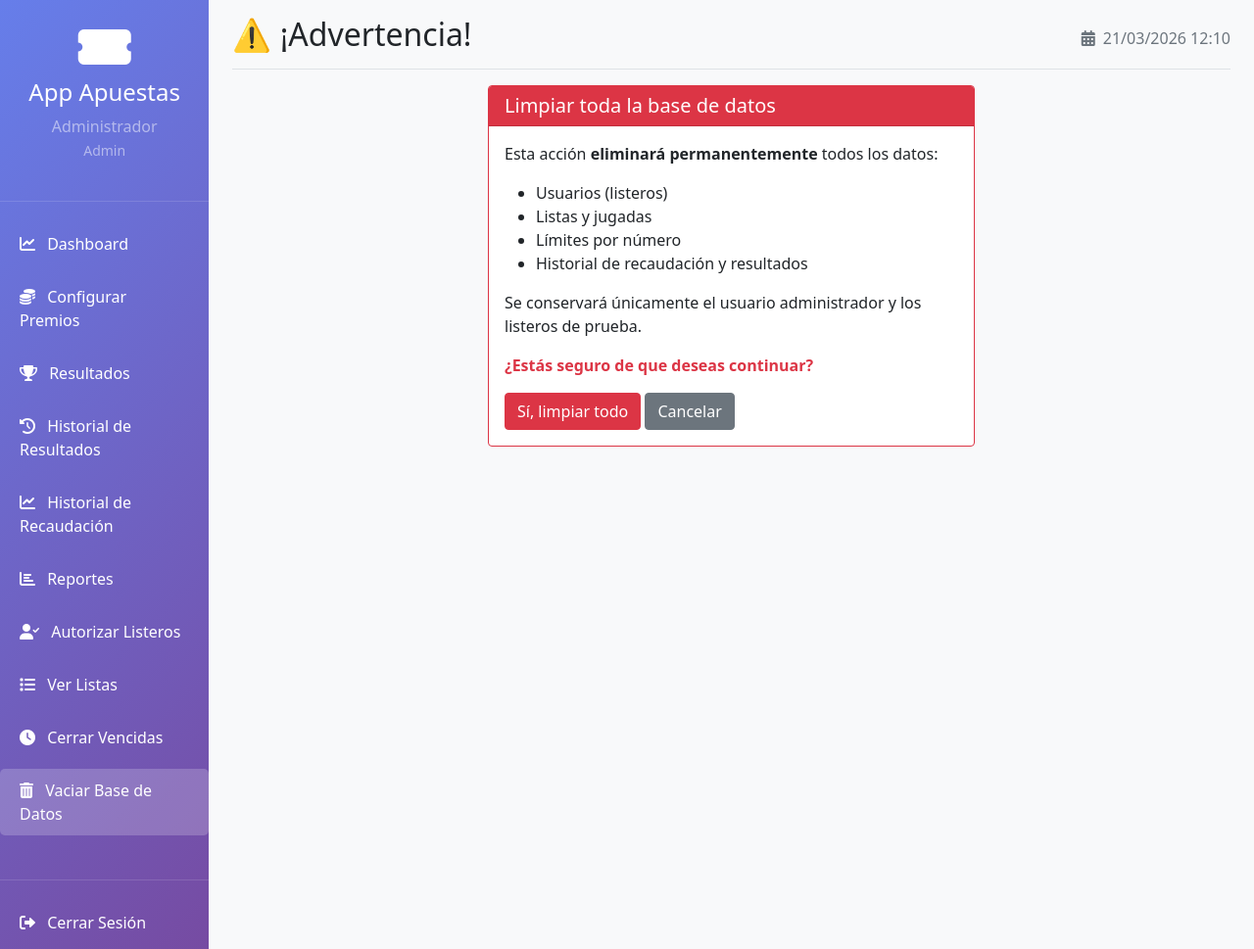
After one commit to Luigi110503/lotto, a Flask app: page /admin/clear_database in a window 1280 px wide. The commit adds this page. Shown: the whole page at 98% size. Run offline with Flask 3, Linux system fonts and the light colour scheme; a user stored in the database is signed in.

Commit message:
Agregar función para vaciar base de datos y corrección de creación automática de tablas

```diff
--- a/app.py
+++ b/app.py
@@ -6,7 +6,7 @@ from models import db, User, Lista, Jugada, LimiteNumero, ResultadoSorteo, Histo
 from auth import auth_bp, admin_required, listero_required, listero_autorizado_required
 from utils import ApuestaCalculator
 import json
-from datetime import datetime, timezone, timedelta
+from datetime import datetime, timezone
 from collections import defaultdict
 
 app = Flask(__name__)
@@ -16,7 +16,6 @@ app.config['SECRET_KEY'] = os.environ.get('SECRET_KEY', 'clave-muy-segura-cambia
 
 database_url = os.environ.get('DATABASE_URL')
 if database_url:
-    # Ajusta el esquema de la URL para SQLAlchemy si viene de Neon
     if database_url.startswith('postgres://'):
         database_url = database_url.replace('postgres://', 'postgresql://', 1)
     app.config['SQLALCHEMY_DATABASE_URI'] = database_url
@@ -270,6 +269,20 @@ def cerrar_vencidas():
     cantidad = cerrar_listas_vencidas()
     flash(f'Se cerraron {cantidad} listas vencidas.', 'success')
     return redirect(url_for('admin_dashboard'))
+
+# ========== VACIAR BASE DE DATOS ==========
+@app.route('/admin/clear_database', methods=['GET', 'POST'])
+@login_required
+@admin_required
+def clear_database():
+    if request.method == 'POST':
+        with app.app_context():
+            db.drop_all()
+            db.create_all()
+            crear_usuarios_iniciales()
+        flash('✅ Base de datos limpiada y reiniciada correctamente.', 'success')
+        return redirect(url_for('admin_dashboard'))
+    return render_template('confirmar_clear.html')
 
 # ========== CONFIGURACIÓN DE PREMIOS ==========
 @app.route('/admin/premios', methods=['GET', 'POST'])
@@ -534,31 +547,34 @@ def sincronizar():
     except Exception as e:
         return jsonify({'status': 'error', 'message': str(e)}), 500
 
-# ========== INICIALIZACIÓN ==========
+# ========== INICIALIZACIÓN DE LA BASE DE DATOS ==========
 def crear_usuarios_iniciales():
-    with app.app_context():
-        db.create_all()
-        admin = User.query.filter_by(username='admin').first()
-        if not admin:
-            admin = User(username='admin', nombre_completo='Administrador', role='admin', activo=True, autorizado=True)
-            admin.set_password('admin123')
-            db.session.add(admin)
-        for u in [('listero1', 'Juan Pérez', True), ('listero2', 'María García', True), ('listero3', 'Carlos López', False)]:
-            if not User.query.filter_by(username=u[0]).first():
-                nuevo = User(username=u[0], nombre_completo=u[1], role='listero', activo=True, autorizado=u[2])
-                if u[2]:
-                    nuevo.fecha_autorizacion = datetime.now(timezone.utc)
-                nuevo.set_password('listero123')
-                db.session.add(nuevo)
-        db.session.commit()
+    """Crea usuario administrador y listeros de prueba si no existen."""
+    admin = User.query.filter_by(username='admin').first()
+    if not admin:
+        admin = User(username='admin', nombre_completo='Administrador', role='admin', activo=True, autorizado=True)
+        admin.set_password('admin123')
+        db.session.add(admin)
+    for u in [('listero1', 'Juan Pérez', True), ('listero2', 'María García', True), ('listero3', 'Carlos López', False)]:
+        if not User.query.filter_by(username=u[0]).first():
+            nuevo = User(username=u[0], nombre_completo=u[1], role='listero', activo=True, autorizado=u[2])
+            if u[2]:
+                nuevo.fecha_autorizacion = datetime.now(timezone.utc)
+            nuevo.set_password('listero123')
+            db.session.add(nuevo)
+    db.session.commit()
 
-        defaults = {'fijo': 70, 'corrido': 70, 'centena': 300, 'parlet': 700}
-        for tipo, mult in defaults.items():
-            if not PremioConfig.query.filter_by(tipo=tipo).first():
-                config = PremioConfig(tipo=tipo, multiplicador=mult, actualizado_por=1 if admin else None)
-                db.session.add(config)
-        db.session.commit()
+    defaults = {'fijo': 70, 'corrido': 70, 'centena': 300, 'parlet': 700}
+    for tipo, mult in defaults.items():
+        if not PremioConfig.query.filter_by(tipo=tipo).first():
+            config = PremioConfig(tipo=tipo, multiplicador=mult, actualizado_por=1 if admin else None)
+            db.session.add(config)
+    db.session.commit()
+
+# Esta parte se ejecuta siempre que la aplicación se inicia (gunicorn o flask run)
+with app.app_context():
+    db.create_all()
+    crear_usuarios_iniciales()
 
 if __name__ == '__main__':
-    # Para desarrollo local (no usado en producción con gunicorn)
     app.run(debug=False)
--- a/templates/base.html
+++ b/templates/base.html
@@ -140,6 +140,11 @@
                                 <i class="fas fa-clock me-2"></i> Cerrar Vencidas
                             </a>
                         </li>
+                        <li class="nav-item">
+                            <a class="nav-link" href="{{ url_for('clear_database') }}" onclick="return confirm('¿Estás seguro? Esta acción borrará TODOS los datos')">
+                                <i class="fas fa-trash-alt me-2"></i> Vaciar Base de Datos
+                            </a>
+                        </li>
                         {% else %}
                         <li class="nav-item">
                             <a class="nav-link" href="{{ url_for('listero_dashboard') }}">
--- /dev/null
+++ b/templates/confirmar_clear.html
@@ -0,0 +1,32 @@
+{% extends "base.html" %}
+
+{% block title %}Limpiar Base de Datos{% endblock %}
+
+{% block header %}⚠️ ¡Advertencia!{% endblock %}
+
+{% block content %}
+<div class="row justify-content-center">
+    <div class="col-md-6">
+        <div class="card border-danger">
+            <div class="card-header bg-danger text-white">
+                <h5 class="mb-0">Limpiar toda la base de datos</h5>
+            </div>
+            <div class="card-body">
+                <p>Esta acción <strong>eliminará permanentemente</strong> todos los datos:</p>
+                <ul>
+                    <li>Usuarios (listeros)</li>
+                    <li>Listas y jugadas</li>
+                    <li>Límites por número</li>
+                    <li>Historial de recaudación y resultados</li>
+                </ul>
+                <p>Se conservará únicamente el usuario administrador y los listeros de prueba.</p>
+                <p class="text-danger fw-bold">¿Estás seguro de que deseas continuar?</p>
+                <form method="POST">
+                    <button type="submit" class="btn btn-danger">Sí, limpiar todo</button>
+                    <a href="{{ url_for('admin_dashboard') }}" class="btn btn-secondary">Cancelar</a>
+                </form>
+            </div>
+        </div>
+    </div>
+</div>
+{% endblock %}
```
